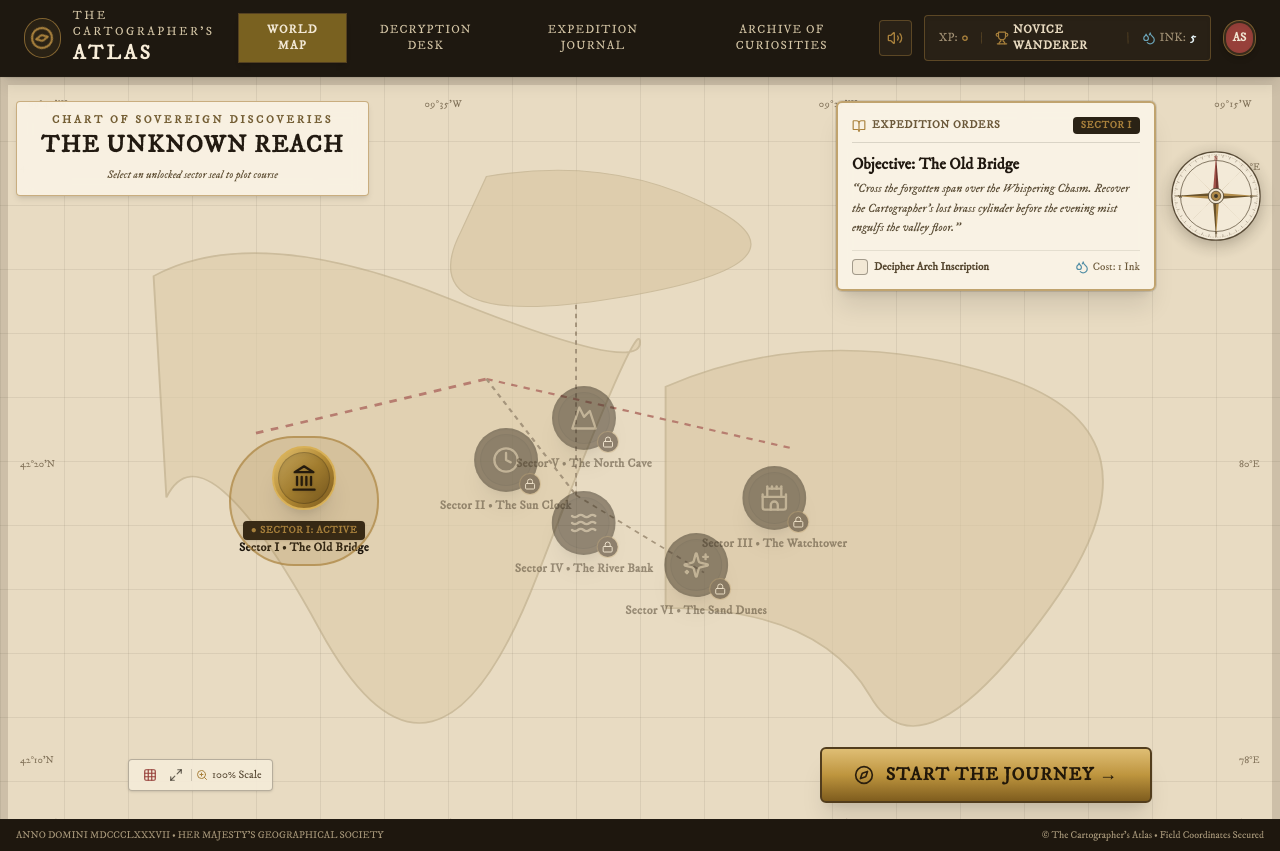
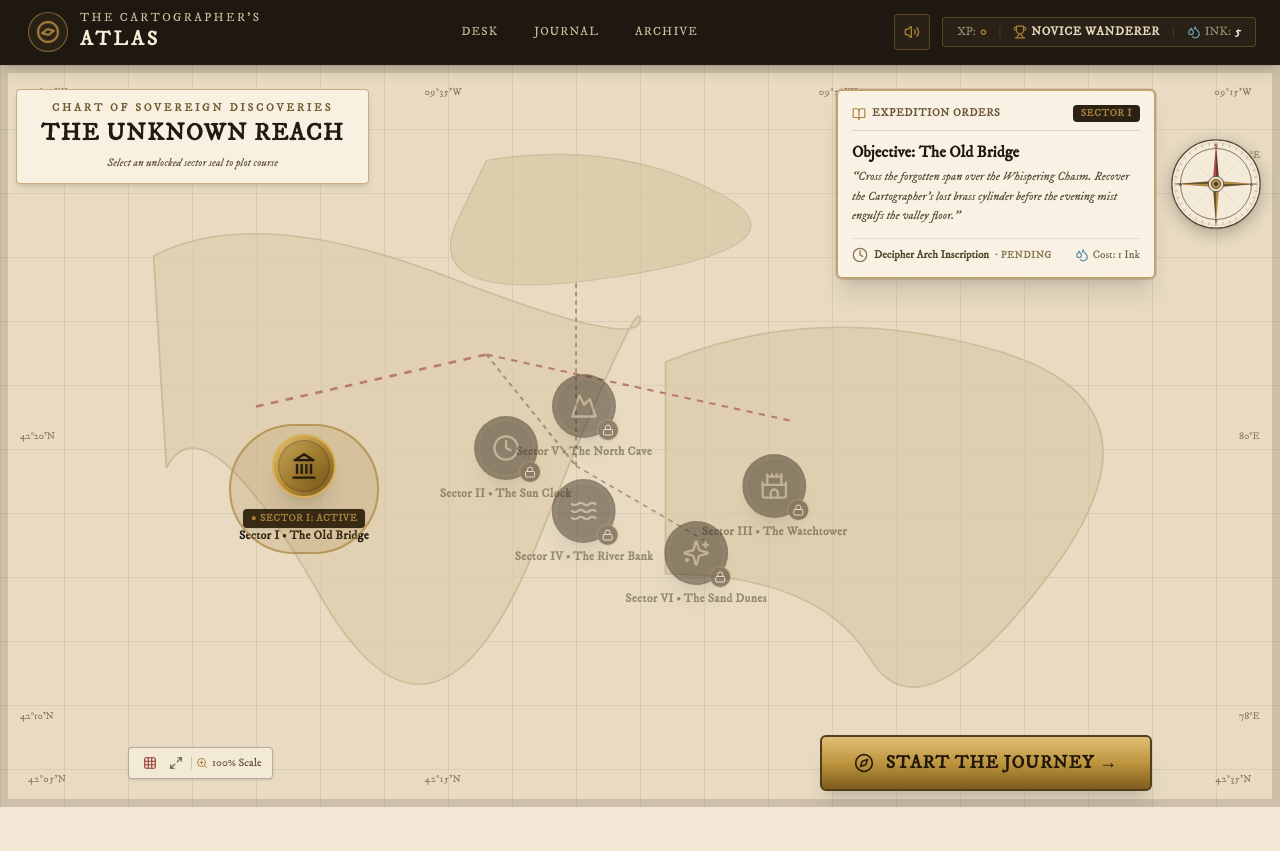
Before and after one commit to Horrid-12/Cartographer-Atlas, a React (Vite) app: page / in a window 1280 px wide. After the commit the page ends 807 px from the top, so only its background shows below. Built offline with nearby package versions, Linux system fonts and the light colour scheme.

Commit message:
UI Changes

```diff
--- a/src/components/TopNav.tsx
+++ b/src/components/TopNav.tsx
@@ -45,68 +45,65 @@ export function TopNav({
   return (
     <header className="sticky top-0 z-40 w-full border-b border-ink/40 bg-[#1e1810] text-[#f2e8d5] shadow-lg select-none">
       <div className="mx-auto flex max-w-7xl items-center justify-between px-3 py-2 sm:px-6">
-        <div className="flex items-center gap-2.5 sm:gap-3">
-          <div className="flex h-9 w-9 sm:h-10 sm:w-10 items-center justify-center rounded-full border border-gold/70 bg-[#2a2215] shadow-inner">
+        {/* The atlas itself is the way back to the map */}
+        <button
+          type="button"
+          onClick={() => handleTabClick("map")}
+          title="The Cartographer's Atlas — World Map"
+          aria-label="The Cartographer's Atlas — World Map"
+          aria-current={currentTab === "map" ? "page" : undefined}
+          className="group flex shrink-0 cursor-pointer items-center gap-2.5 rounded px-1 py-0.5 text-left transition-colors hover:bg-[#2c2317]/70 focus-visible:outline-none focus-visible:ring-2 focus-visible:ring-gold/60 active:scale-[0.99] sm:gap-3"
+        >
+          <div className="flex h-9 w-9 sm:h-10 sm:w-10 items-center justify-center rounded-full border border-gold/70 bg-[#2a2215] shadow-inner transition-colors group-hover:border-gold">
             <Compass className="h-5 w-5 sm:h-6 sm:w-6 text-gold animate-[spin_60s_linear_infinite]" />
           </div>
           <div className="leading-tight">
-            <span className="block font-display text-[10px] sm:text-xs tracking-[0.2em] text-[#d6c7a7]">
+            <span className="hidden sm:block font-display text-[10px] sm:text-xs tracking-[0.2em] text-[#d6c7a7] transition-colors group-hover:text-[#e8dac0]">
               THE CARTOGRAPHER&apos;S
             </span>
-            <span className="block font-display text-lg sm:text-xl font-bold tracking-[0.15em] text-[#f8edd9]">
+            <span className="block font-display text-lg sm:text-xl font-bold tracking-[0.15em] text-[#f8edd9] transition-colors group-hover:text-parchment">
               ATLAS
             </span>
           </div>
-        </div>
+        </button>
 
-        <nav aria-label="Main Navigation" className="hidden md:flex items-center gap-1 text-xs font-display tracking-widest">
-          <button
-            type="button"
-            onClick={() => handleTabClick("map")}
-            className={`min-h-[38px] px-4 py-2 uppercase transition-all duration-150 focus-visible:outline-none focus-visible:ring-2 focus-visible:ring-gold/60 ${
-              currentTab === "map"
-                ? "bg-[#796120] text-parchment font-bold shadow-md ring-1 ring-gold/40"
-                : "text-[#d6c7a7] hover:bg-[#2c2317] hover:text-parchment"
-            }`}
-          >
-            World Map
-          </button>
+        <nav aria-label="Main Navigation" className="hidden lg:flex min-w-0 flex-1 items-center justify-center gap-0.5 overflow-x-auto no-scrollbar px-2 xl:gap-1 text-[11px] xl:text-xs font-display tracking-widest">
           <button
             type="button"
             onClick={() => handleTabClick("desk")}
-            className={`min-h-[38px] px-4 py-2 uppercase transition-all duration-150 focus-visible:outline-none focus-visible:ring-2 focus-visible:ring-gold/60 ${
+            className={`min-h-[38px] shrink-0 whitespace-nowrap px-2.5 py-2 uppercase transition-all duration-150 xl:px-4 focus-visible:outline-none focus-visible:ring-2 focus-visible:ring-gold/60 ${
               currentTab === "desk"
                 ? "bg-[#796120] text-parchment font-bold shadow-md ring-1 ring-gold/40"
                 : "text-[#d6c7a7] hover:bg-[#2c2317] hover:text-parchment"
             }`}
           >
-            Decryption Desk
+            Desk
           </button>
           <button
             type="button"
             onClick={() => handleTabClick("journal")}
-            className={`min-h-[38px] px-4 py-2 uppercase transition-all duration-150 focus-visible:outline-none focus-visible:ring-2 focus-visible:ring-gold/60 ${
+            className={`min-h-[38px] shrink-0 whitespace-nowrap px-2.5 py-2 uppercase transition-all duration-150 xl:px-4 focus-visible:outline-none focus-visible:ring-2 focus-visible:ring-gold/60 ${
               currentTab === "journal"
                 ? "bg-[#796120] text-parchment font-bold shadow-md ring-1 ring-gold/40"
                 : "text-[#d6c7a7] hover:bg-[#2c2317] hover:text-parchment"
             }`}
           >
-            Expedition Journal
+            Journal
           </button>
           <button
             type="button"
             onClick={() => handleTabClick("archive")}
-            className={`min-h-[38px] px-4 py-2 uppercase transition-all duration-150 focus-visible:outline-none focus-visible:ring-2 focus-visible:ring-gold/60 ${
+            className={`min-h-[38px] shrink-0 whitespace-nowrap px-2.5 py-2 uppercase transition-all duration-150 xl:px-4 focus-visible:outline-none focus-visible:ring-2 focus-visible:ring-gold/60 ${
               currentTab === "archive"
                 ? "bg-[#796120] text-parchment font-bold shadow-md ring-1 ring-gold/40"
                 : "text-[#d6c7a7] hover:bg-[#2c2317] hover:text-parchment"
             }`}
           >
-            Archive of Curiosities
+            Archive
           </button>
         </nav>
 
-        <div className="flex items-center gap-2 sm:gap-3">
+        <div className="flex shrink-0 items-center gap-2 sm:gap-3">
           {/* Audio Mute/Unmute Toggle Button */}
           <button
             type="button"
@@ -123,47 +120,30 @@ export function TopNav({
           </button>
 
           {/* Player Progress Stats */}
-          <div className="flex items-center gap-2 sm:gap-3 rounded border border-gold/40 bg-[#292116] px-2.5 sm:px-3.5 py-1 sm:py-1.5 font-display text-xs text-[#f2e8d5] shadow-inner">
+          <div className="flex items-center gap-2 sm:gap-3 rounded border border-gold/40 bg-[#292116] px-2 sm:px-3.5 py-1 sm:py-1.5 font-display text-xs text-[#f2e8d5] shadow-inner whitespace-nowrap">
             <div className="flex items-center gap-1">
               <span className="text-[#a59477] text-[10px] sm:text-xs">XP:</span>
               <span className="font-bold text-gold">{progress.xp}</span>
             </div>
-            <span className="text-gold/40">|</span>
-            <div className="flex items-center gap-1">
+            <span className="hidden sm:inline text-gold/40">|</span>
+            <div className="hidden sm:flex items-center gap-1">
               <Trophy className="h-3 w-3 sm:h-3.5 sm:w-3.5 text-gold shrink-0" />
-              <span className="hidden sm:inline font-semibold tracking-wider uppercase text-[#e8dac0]">
+              <span className="font-semibold tracking-wider uppercase text-[#e8dac0]">
                 {rank}
               </span>
             </div>
             <span className="text-gold/40">|</span>
             <div className="flex items-center gap-1">
               <Droplets className="h-3 w-3 sm:h-3.5 sm:w-3.5 text-[#6ba4b8] shrink-0" />
-              <span className="text-[#a59477] text-[10px] sm:text-xs">INK:</span>
+              <span className="hidden sm:inline text-[#a59477] text-[10px] sm:text-xs">INK:</span>
               <span className="font-bold text-[#e6f4f8]">{progress.ink}</span>
-            </div>
-          </div>
-
-          <div
-            title="Archibald Sterling, Royal Cartographic Surveyor"
-            aria-label="Surveyor seal Archibald Sterling"
-            className="hidden sm:flex h-9 w-9 items-center justify-center rounded-full border border-gold/60 bg-[#382b1b] p-0.5 shadow-md"
-          >
-            <div className="flex h-full w-full items-center justify-center rounded-full bg-wax text-parchment text-xs font-bold shadow-inner">
-              AS
             </div>
           </div>
         </div>
       </div>
 
       {/* Mobile navigation tab bar */}
-      <nav aria-label="Mobile Navigation" className="flex md:hidden border-t border-ink/40 bg-[#16120b] px-2 py-1 justify-around text-xs font-display uppercase tracking-wider text-[#d6c7a7]">
-        <button
-          type="button"
-          onClick={() => handleTabClick("map")}
-          className={`min-h-[36px] px-2.5 py-1.5 rounded focus-visible:ring-1 focus-visible:ring-gold ${currentTab === "map" ? "bg-[#796120] text-parchment font-bold" : ""}`}
-        >
-          Map
-        </button>
+      <nav aria-label="Mobile Navigation" className="flex lg:hidden border-t border-ink/40 bg-[#16120b] px-2 py-1 justify-around text-xs font-display uppercase tracking-wider text-[#d6c7a7]">
         <button
           type="button"
           onClick={() => handleTabClick("desk")}
--- a/src/components/WorldMap.tsx
+++ b/src/components/WorldMap.tsx
@@ -69,7 +69,7 @@ export function WorldMap({
   }
 
   return (
-    <div className="relative min-h-[calc(100vh-64px)] w-full overflow-hidden bg-[#e8dbc2] text-ink select-none font-display flex flex-col justify-between">
+    <div className="relative min-h-[calc(100vh-96px)] lg:min-h-[calc(100vh-64px)] w-full overflow-hidden bg-[#e8dbc2] text-ink select-none font-display flex flex-col justify-between">
       {/* Parchment background with grid */}
       <div
         className={`absolute inset-0 parchment ${
@@ -225,18 +225,27 @@ export function WorldMap({
                 </p>
               </div>
 
-              <div className="mt-3 flex items-center justify-between border-t border-ink/10 pt-2 text-[11px] text-[#55462f]">
+              <div className="mt-3 flex flex-wrap items-center justify-between gap-x-3 gap-y-1 border-t border-ink/10 pt-2 text-[11px] text-[#55462f]">
                 <div className="flex items-center gap-1.5">
+                  {isSelectedCompleted ? (
+                    <CheckCircle2
+                      className="h-4 w-4 shrink-0 text-wax"
+                      aria-hidden="true"
+                    />
+                  ) : (
+                    <Clock
+                      className="h-4 w-4 shrink-0 text-[#8a7654]"
+                      aria-hidden="true"
+                    />
+                  )}
+                  <span className="font-semibold">{activeMeta.task}</span>
                   <span
-                    className={`flex h-4 w-4 items-center justify-center rounded border ${
-                      isSelectedCompleted
-                        ? "border-wax bg-wax text-parchment"
-                        : "border-ink/40 bg-parchment"
+                    className={`text-[10px] font-bold uppercase tracking-wider ${
+                      isSelectedCompleted ? "text-wax" : "text-[#8a7654]"
                     }`}
                   >
-                    {isSelectedCompleted ? <CheckCircle2 className="h-3 w-3" /> : null}
+                    &middot; {isSelectedCompleted ? "Done" : "Pending"}
                   </span>
-                  <span className="font-semibold">{activeMeta.task}</span>
                 </div>
                 <div className="flex items-center gap-1 text-[#6b5839]">
                   <Droplets className="h-3.5 w-3.5 text-[#528ea5]" />
@@ -404,14 +413,6 @@ export function WorldMap({
           </div>
         </div>
       </div>
-
-      {/* Clean Bottom Sovereign Society Footer Bar */}
-      <footer className="relative z-30 border-t border-ink/30 bg-[#1e170e] px-4 py-2 text-[10px] font-display text-[#aa9a7c]">
-        <div className="mx-auto flex max-w-7xl flex-wrap items-center justify-between gap-2">
-          <span>ANNO DOMINI MDCCCLXXXVII &bull; HER MAJESTY&apos;S GEOGRAPHICAL SOCIETY</span>
-          <span>&copy; The Cartographer&apos;s Atlas &bull; Field Coordinates Secured</span>
-        </div>
-      </footer>
     </div>
   );
 }
--- a/src/index.css
+++ b/src/index.css
@@ -17,6 +17,63 @@
     background-color: var(--color-parchment);
     color: var(--color-ink);
     font-family: var(--font-display);
+  }
+}
+
+/* Hide scrollbars on horizontal chip/tab rows while keeping them scrollable */
+.no-scrollbar {
+  scrollbar-width: none;
+  -ms-overflow-style: none;
+}
+
+.no-scrollbar::-webkit-scrollbar {
+  display: none;
+}
+
+/* Parchment-and-gold scrollbar */
+::-webkit-scrollbar {
+  width: 10px;
+  height: 10px;
+}
+
+::-webkit-scrollbar-track {
+  background-color: var(--color-parchment-soft);
+  border-left: 1px solid rgba(42, 36, 25, 0.18);
+  box-shadow: inset 1px 0 2px rgba(42, 36, 25, 0.12);
+}
+
+::-webkit-scrollbar-thumb {
+  border: 2px solid transparent;
+  border-radius: 999px;
+  background-color: var(--color-gold);
+  background-image: linear-gradient(
+    180deg,
+    #c9a45c 0%,
+    var(--color-gold) 45%,
+    #7b5c22 100%
+  );
+  background-clip: padding-box;
+  box-shadow: inset 0 1px 0 rgba(255, 255, 255, 0.35),
+    inset 0 -1px 0 rgba(0, 0, 0, 0.25);
+}
+
+::-webkit-scrollbar-thumb:hover {
+  background-image: linear-gradient(180deg, #d7b36a 0%, #b18a41 45%, #8a6828 100%);
+}
+
+::-webkit-scrollbar-thumb:active {
+  background-image: linear-gradient(180deg, #b18a41 0%, #8a6828 100%);
+}
+
+::-webkit-scrollbar-corner {
+  background-color: var(--color-parchment-soft);
+}
+
+/* Firefox has no pseudo-element scrollbars */
+@supports not selector(::-webkit-scrollbar) {
+  html {
+    scrollbar-width: thin;
+    scrollbar-color: var(--color-gold) var(--color-parchment-soft);
   }
 }
 
```
